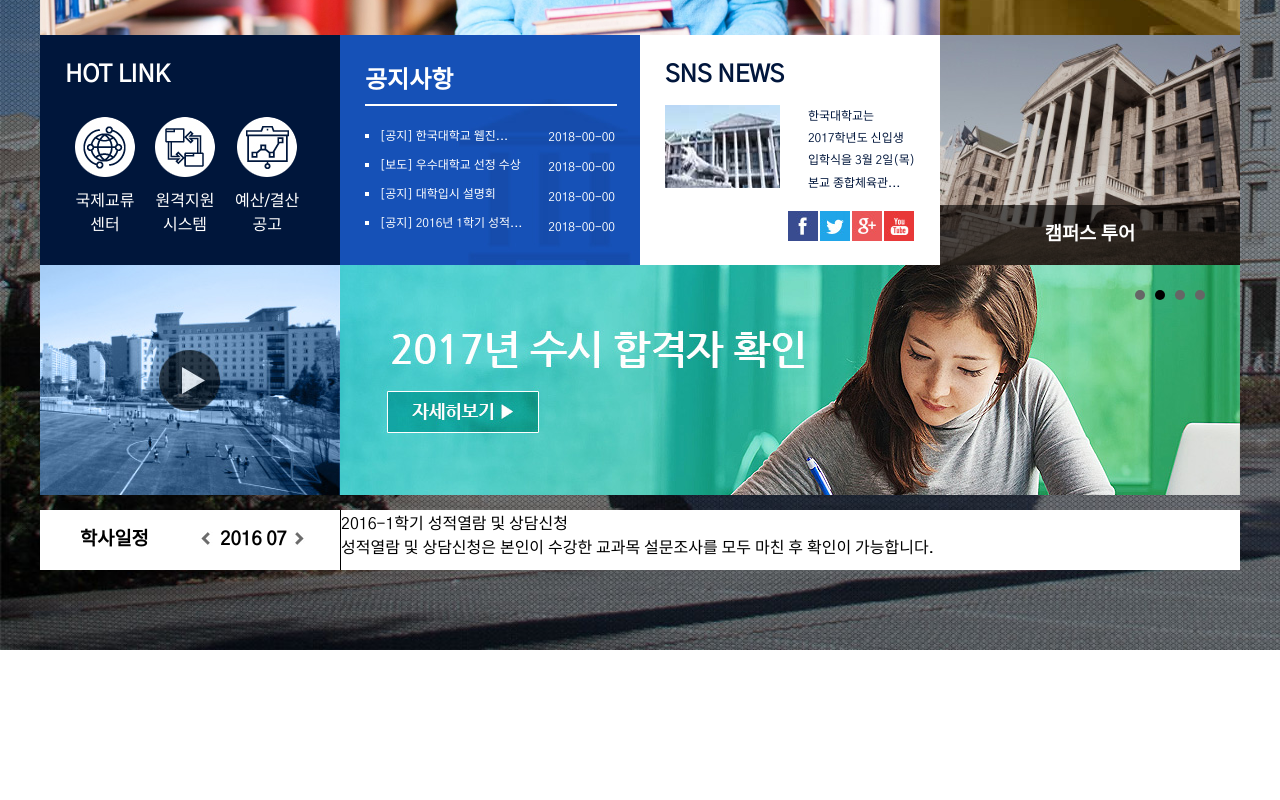
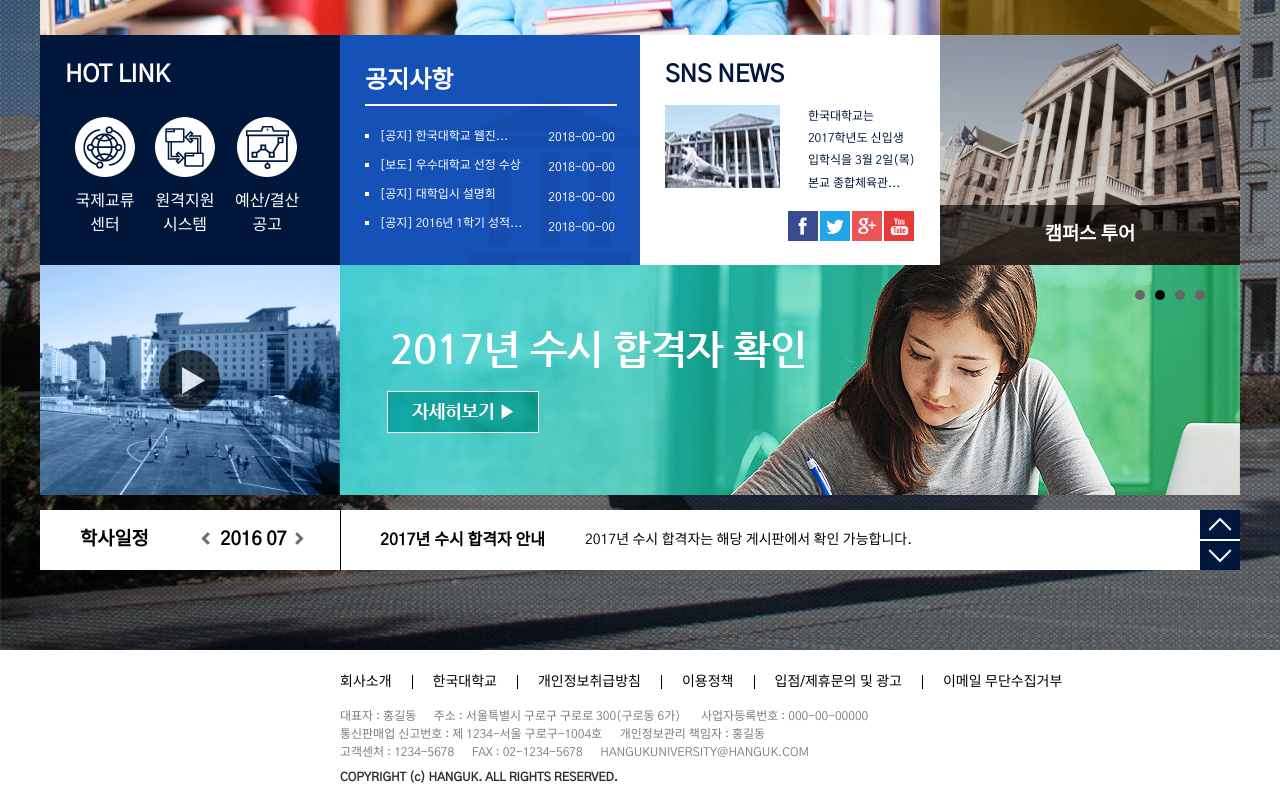
Before and after one commit to juliekim9594/University, a plain HTML site: page index.html in a window 1280 px wide. Shown: the part 830-1630 px from the top of the page. Before the commit the page ends 1480 px from the top, so only its background shows below. Drawn offline with Linux system fonts and the light colour scheme.

Commit message:
homepage update

```diff
--- a/css/style.css
+++ b/css/style.css
@@ -46,7 +46,7 @@
 	/*background: #ddd;*/
 	}
 #main_gnb>ul{overflow: hidden; float: right}
-#main_gnb>ul>li{float: left;}
+#main_gnb>ul>li{float: left; cursor: pointer;}
 #main_gnb>ul>li>a{line-height: 120px;
 	padding-left: 50px; font-size: 18px;
 	font-weight: bold;
@@ -170,23 +170,27 @@ ul .date>li>a{color: white; display: block;
 	position: relative; margin-top: -10px;}
 .sns_box>.sns1{float: left;}
 .sns_box>.sns2{float: right; font-size: 12px;
-	line-height: 185%;}
+	line-height: 185%; cursor: pointer;}
+.sns_box>.sns2:hover{color:#0044af; }
 .sns_box>.sns3{position: absolute; right: 0; top:105px;}
 .sns_box>.sns3>img{float: left; margin: 1px;}
 
 .article_menu4{width: 1200px; height: 230px;
 	background: #ddd; overflow: hidden;}
 .video{width: 300px;height: 230px;
-	background: url(../images/video.jpg); float: left;}
-.slider_2{width: 900px; height: 230px; float: right;}
+	background: url(../images/video.jpg); float: left;
+	cursor: pointer;}
+.slider_2{width: 900px; height: 230px; float: right;
+	cursor: pointer;}
 
 .article_menu5{width: 1200px; height: 60px;
 	background: #fff; margin-top: 15px;
-	overflow: hidden;}
+	overflow: hidden; }
 .article_date{float: left;
 	width: 300px; height: 60px;
 	border-right: 1px solid #000;
-	overflow: hidden;}
+	overflow: hidden;
+	cursor: pointer;}
 .date01{float: left; width: 100px; height: 60px;
 	line-height:60px; margin-left: 40px;}
 .date02{float: right;
@@ -195,3 +199,38 @@ ul .date>li>a{color: white; display: block;
 	position: relative;}
 .button01{position: absolute; top:20px; left:-20px;}
 .button02{position: absolute; top:20px; right:15px;}
+
+.sub_notice{position: relative;}
+.sub_slider3{width: 900px; height: 60px; position: absolute;
+	cursor: pointer; right: 0;top: 0; line-height: 60px;
+	}
+.slider3{position: relative;}
+.slider3>div>{overflow: hidden;}
+.slider3>div>.title{float: left; padding:0px 40px;
+	font-weight: bold;}
+.slider3>div>.subject{font-size: 14px;
+	overflow:hidden; white-space:nowrap;
+	text-overflow: ellipsis;
+	width: 510px;
+}
+.sub_slider3 .topBtn{position: absolute; top: 0; right: 0;
+	width: 40px; height: 29px;}
+.sub_slider3 .bottomBtn{position: absolute; right:0; bottom:0;
+	width: 40px; height: 29px;}
+
+#footer{width: 100%; height: 150px; background: #fff;}
+.footer_wrap{width: 1200px; margin:0 auto;
+	overflow:hidden;}
+.footer_menu{width: 900px; float: right; }
+.footer1{overflow: hidden; margin-top: 20px;}
+.footer1>li{float: left;}
+.footer1>li>a{padding: 0px 20px;
+	border-right:1px solid #000;
+	font-size:14px;
+}
+.footer1>li:first-child a{padding-left: 0px;}
+.footer1>li:last-child a{border-right:none;}
+.footer_box1,.footer_box2{font-size: 12px;}
+.footer_box1{margin-top:15px; margin-bottom: 10px;
+	color:#7C7C7C;}
+.footer_box2{color:#2D2D2D;}
--- a/index.html
+++ b/index.html
@@ -32,6 +32,21 @@
 				controls :false
 			});
 		});
+
+		$(document).ready(function(){
+			var myslider = $('.slider3').bxSlider({
+				mode:'vertical',
+				pager: false,
+				controls:false,
+				auto:true
+			});
+			$('.topBtn').click(function(){
+				myslider.goToPrevSlide();
+			});
+			$('.bottomBtn').click(function(){
+				myslider.goToNextSlide();
+			});
+		});
 	</script>
 </head>
 <body>
@@ -60,7 +75,7 @@
 						<li><a href="#">학사안내</a></li>
 						<li><a href="#">대학생활</a></li>
 						<li><a href="#">학생지원센터</a></li>
-						<li><img src="../css1/images/menu.png" alt="toggle-menu"></li>
+						<li><img src="./images/menu.png" alt="toggle-menu"></li>
 					</ul>
 				</div>
 			</div>
@@ -182,11 +197,38 @@
 					</div>
 				</div>
 				<div class="sub_notice">
-					<div class="slider3">
-						<div>
-							<div class="title">2016-1학기&nbsp;성적열람&nbsp;및&nbsp;상담신청</div>
-							<div class="subject">성적열람&nbsp;및&nbsp;상담신청은&nbsp;본인이&nbsp;수강한&nbsp;교과목&nbsp;설문조사를&nbsp;모두&nbsp;마친&nbsp;후&nbsp;확인이&nbsp;가능합니다.</div>
-						</div>
+					<div class="sub_slider3">
+						<div class="slider3">
+							<div>
+								<div class="title">
+								2016-1학기&nbsp;성적열람&nbsp;및&nbsp;상담신청
+								</div>
+								<div class="subject">
+								성적열람&nbsp;및&nbsp;상담신청은&nbsp;본인이&nbsp;수강한&nbsp;교과목&nbsp;설문조사를&nbsp;모두&nbsp;마친&nbsp;후&nbsp;확인이&nbsp;가능합니다.
+								</div>
+							</div>
+							<div>
+								<div class="title">
+								2017년&nbsp;수시&nbsp;합격자&nbsp;안내
+								</div>
+								<div class="subject">
+								2017년&nbsp;수시&nbsp;합격자는&nbsp;해당&nbsp;게시판에서&nbsp;확인&nbsp;가능합니다.
+								</div>
+							</div>
+							<div>
+								<div class="title">
+								2017년-1학기&nbsp;수강신청&nbsp;및&nbsp;조회안내
+								</div>
+								<div class="subject">
+								수강신청&nbsp;및&nbsp;수강조회&nbsp;안내는&nbsp;마이페이지에서&nbsp;확인&nbsp;가능합니다.&nbsp;(폐강&nbsp;과목&nbsp;안내는&nbsp;파일&nbsp;확인&nbsp;요망)
+								</div>
+							</div>
+
+
+							</div>
+							<div class="topBtn"><img src="./images/topbtn01.jpg" alt="이전버튼"></div>
+							<div class="bottomBtn"><img src="./images/bottombtn.jpg" alt="다음버튼"></div>
+
 					</div>
 				</div>
 			</div>
@@ -194,7 +236,26 @@
 	</div>
 
 	<div id="footer">
-
+		<div class="footer_wrap">
+			<div class="footer_menu">
+				<ul class=footer1>
+					<li><a href="#">회사소개</a></li>
+					<li><a href="#">한국대학교</a></li>
+					<li><a href="#">개인정보취급방침</a></li>
+					<li><a href="#">이용정책</a></li>
+					<li><a href="#">입점/제휴문의&nbsp;및&nbsp;광고</a></li>
+					<li><a href="#">이메일&nbsp;무단수집거부</a></li>
+				</ul>
+				<div class="footer_box1">
+				대표자&nbsp;:&nbsp;홍길동&nbsp;&nbsp;&nbsp;&nbsp;&nbsp;&nbsp;주소&nbsp;:&nbsp;서울특별시&nbsp;구로구&nbsp;구로로&nbsp;300(구로동&nbsp;6가)&nbsp;&nbsp;&nbsp;&nbsp;&nbsp;&nbsp;
+				사업자등록번호&nbsp;:&nbsp;000-00-00000&nbsp;&nbsp;&nbsp;
+				<br>
+				통신판매업&nbsp;신고번호&nbsp;:&nbsp;제&nbsp;1234-서울&nbsp;구로구-1004호&nbsp;&nbsp;&nbsp;&nbsp;&nbsp;&nbsp;개인정보관리&nbsp;책임자&nbsp;:&nbsp;홍길동<br>
+				고객센처&nbsp;:&nbsp;1234-5678&nbsp;&nbsp;&nbsp;&nbsp;&nbsp;&nbsp;FAX&nbsp;:&nbsp;02-1234-5678&nbsp;&nbsp;&nbsp;&nbsp;&nbsp;&nbsp;<address style="display: inline-block; font-style: normal;">HANGUKUNIVERSITY@HANGUK.COM</address>
+				</div>
+				<div class="footer_box2"><b>COPYRIGHT&nbsp;(c)&nbsp;HANGUK.&nbsp;ALL&nbsp;RIGHTS&nbsp;RESERVED.</b></div>
+			</div>
+		</div>
 	</div>
 </body>
 </html>
```
Also changed, not shown: images/bottombtn.jpg (added), images/topbtn01.jpg (added).
